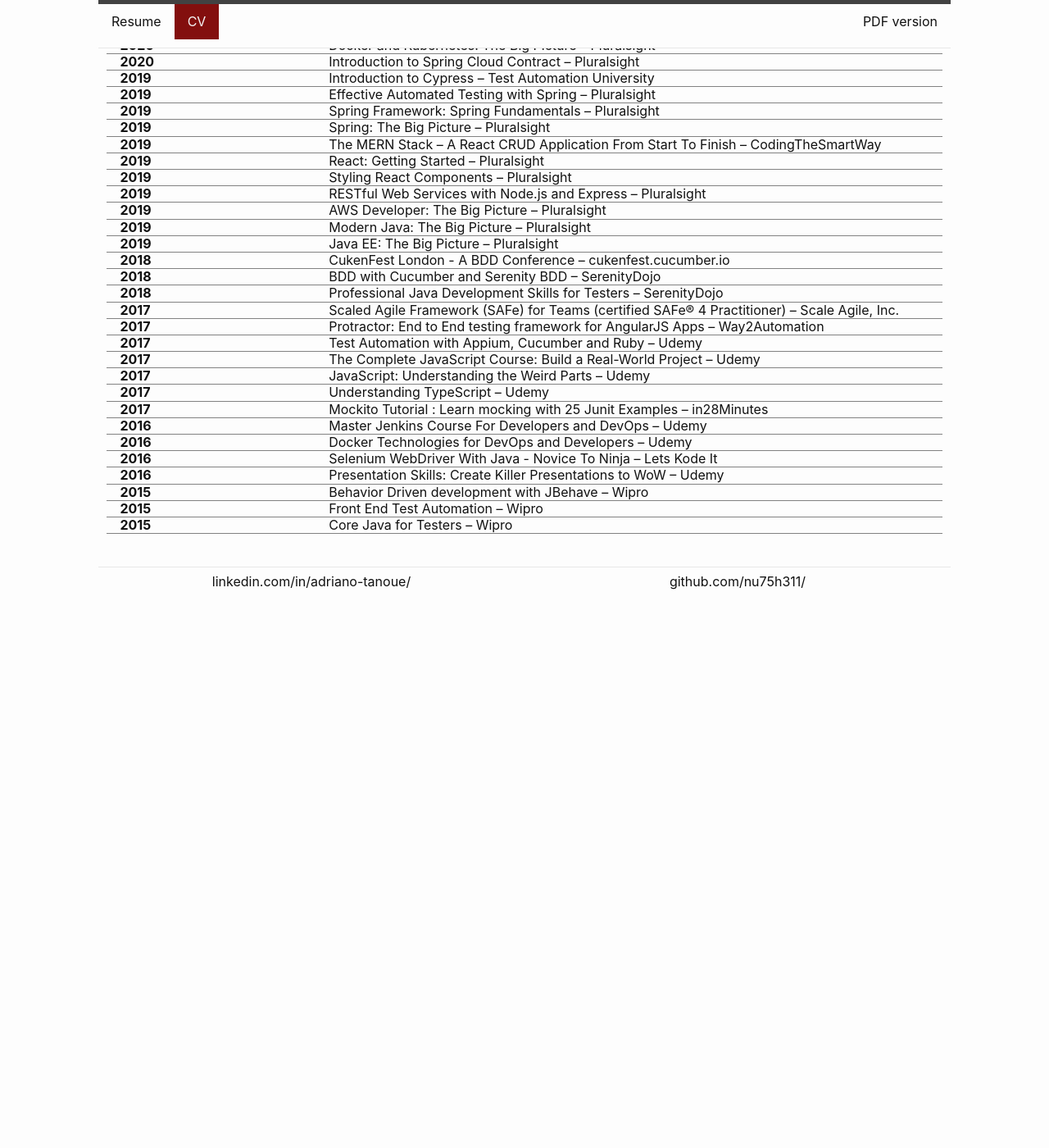
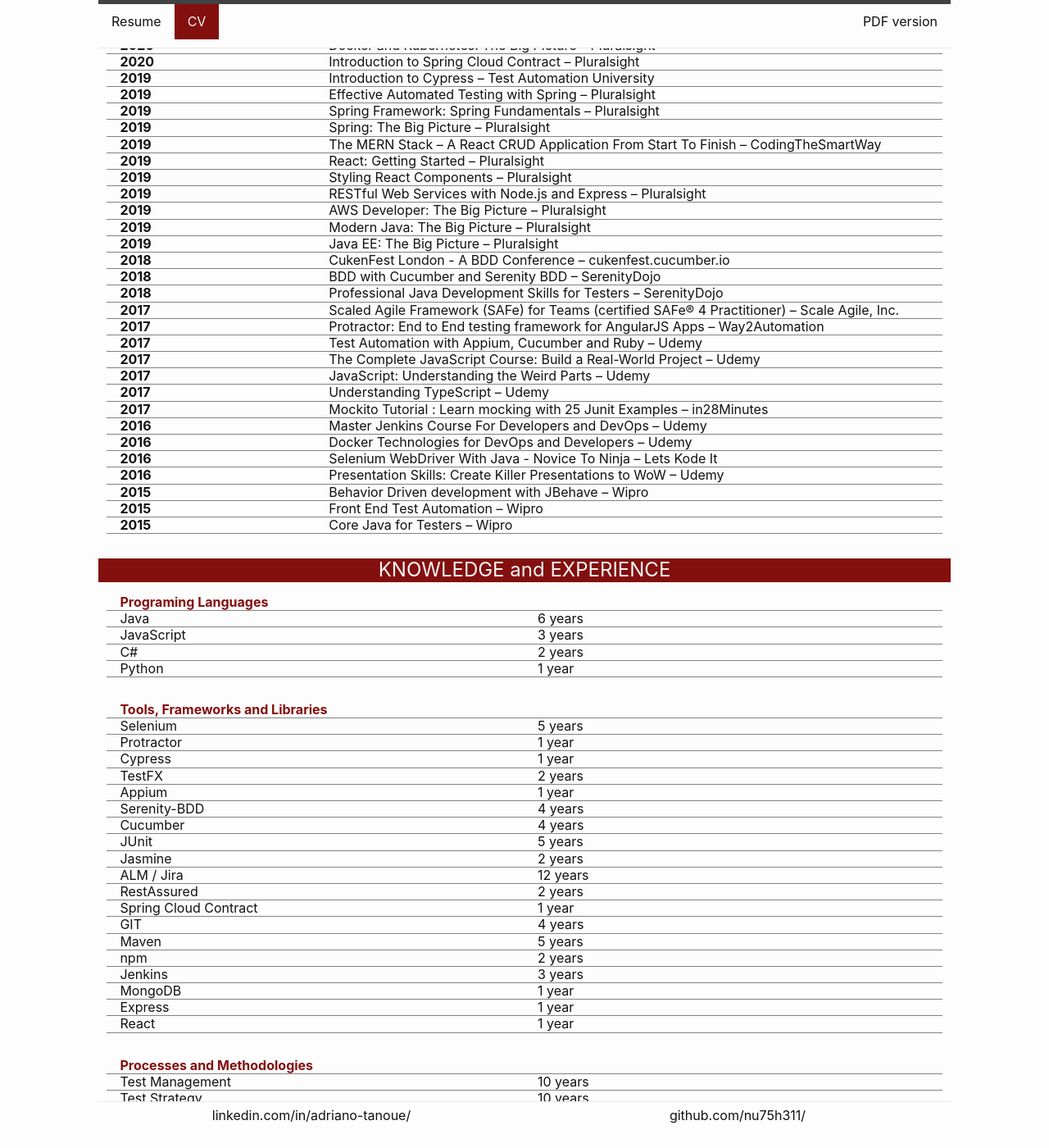
Before and after one commit to nu75h311/nu75h311.github.io, a Jekyll site: the page built from cv.md, in a window 1280 px wide and 1400 px high, scrolled down 582 px. Shown: the whole window at 82% size. Built offline with Jekyll 4.4.1, drawn with Linux system fonts in a browser that asks for light colours; before the commit the page ends 1331 px from its top, so only the background shows below that; some of the changed text lies outside the part shown.

Commit message:
knowledge

```diff
--- a/_data/skills.json
+++ b/_data/skills.json
@@ -2,131 +2,167 @@
     "PROCESSES": [
         {
             "name": "Test Management",
-            "score": 100
+            "score": 100,
+            "experience": 10
         },
         {
             "name": "Test Strategy",
-            "score": 100
+            "score": 100,
+            "experience": 10
         },
         {
             "name": "Test Automation",
-            "score": 90
+            "score": 90,
+            "experience": 5
         },
         {
             "name": "Defect Lifecycle",
-            "score": 100
+            "score": 100,
+            "experience": 14
         },
         {
             "name": "BDD",
-            "score": 100
+            "score": 100,
+            "experience": 6
         },
         {
             "name": "Business Analysis",
-            "score": 80
+            "score": 80,
+            "experience": 4
         },
         {
             "name": "Agile",
-            "score": 90
+            "score": 90,
+            "experience": 8
         },
         {
             "name": "Scrum",
-            "score": 90
+            "score": 90,
+            "experience": 6
         },
         {
             "name": "Waterfall",
-            "score": 100
+            "score": 100,
+            "experience": 8
         }
     ],
     "LANGUAGES": [
         {
             "name": "Java",
-            "score": 80
+            "score": 80,
+            "experience": 6
         },
         {
             "name": "JavaScript",
-            "score": 60
+            "score": 60,
+            "experience": 3
+        },
+        {
+            "name": "C#",
+            "score": 40,
+            "experience": 2
         },
         {
             "name": "Python",
-            "score": 40
+            "score": 40,
+            "experience": 1
         }
     ],
     "TOOLS": [
         {
             "name": "Selenium",
-            "score": 90
+            "score": 90,
+            "experience": 5
         },
         {
             "name": "Protractor",
-            "score": 50
+            "score": 50,
+            "experience": 1
         },
         {
             "name": "Cypress",
-            "score": 70
+            "score": 70,
+            "experience": 1
         },
         {
             "name": "TestFX",
-            "score": 80
+            "score": 80,
+            "experience": 2
         },
         {
             "name": "Appium",
-            "score": 20
+            "score": 20,
+            "experience": 1
         },
         {
             "name": "Serenity-BDD",
-            "score": 100
+            "score": 100,
+            "experience": 4
         },
         {
             "name": "Cucumber",
-            "score": 100
+            "score": 100,
+            "experience": 4
         },
         {
             "name": "JUnit",
-            "score": 80
+            "score": 80,
+            "experience": 5
         },
         {
             "name": "Jasmine",
-            "score": 50
+            "score": 50,
+            "experience": 2
         },
         {
             "name": "ALM / Jira",
-            "score": 90
+            "score": 90,
+            "experience": 12
         },
         {
             "name": "RestAssured",
-            "score": 80
+            "score": 80,
+            "experience": 2
         },
         {
             "name": "Spring Cloud Contract",
-            "score": 60
+            "score": 60,
+            "experience": 1
         },
         {
             "name": "GIT",
-            "score": 70
+            "score": 70,
+            "experience": 4
         },
         {
             "name": "Maven",
-            "score": 80
+            "score": 80,
+            "experience": 5
         },
         {
             "name": "npm",
-            "score": 50
+            "score": 50,
+            "experience": 2
         },
         {
             "name": "Jenkins",
-            "score": 70
+            "score": 70,
+            "experience": 3
         },
         {
             "name": "MongoDB",
-            "score": 40
+            "score": 40,
+            "experience": 1
         },
         {
             "name": "Express",
-            "score": 30
+            "score": 30,
+            "experience": 1
         },
         {
             "name": "React",
-            "score": 30
+            "score": 30,
+            "experience": 1
         }
     ],
     "PERSONAL": [
--- a/_includes/cv-background.html
+++ b/_includes/cv-background.html
@@ -2,7 +2,7 @@
 
 <div>
     <h3 class="section-title">BACKGROUND</h3>
-    <table class="two-columns-table">
+    <table class="r-25-75-columns-table">
         <tr>
             <th>Education</th>
             <th></th>
@@ -16,7 +16,7 @@
         {% endfor %}
     </table>
 
-    <table class="two-columns-table">
+    <table class="r-25-75-columns-table">
         <tr>
             <th>Courses/seminars</th>
             <th></th>
--- a/_includes/cv-general.html
+++ b/_includes/cv-general.html
@@ -2,7 +2,7 @@
 
 <div>
     <h3 class="section-title">GENERAL</h3>
-    <table class="two-columns-table">
+    <table class="r-25-75-columns-table">
         <tr>
             <th></th>
             <th></th>
--- /dev/null
+++ b/_includes/cv-knowledge.html
@@ -0,0 +1,41 @@
+{% assign skills = site.data.skills %}
+
+<div>
+    <h3 class="section-title">KNOWLEDGE and EXPERIENCE</h3>
+    <table class="r-50-50-columns-table">
+        <tr>
+            <th>Programing Languages</th>
+            <th></th>
+        </tr>
+        {% for language in skills.LANGUAGES %}
+            <tr>
+                <td>{{ language.name }}</td>
+                <td>{{ language.experience }} year{% if language.experience > 1 %}s{% endif %}</td>
+            </tr>
+        {% endfor %}
+    </table>
+    <table class="r-50-50-columns-table">
+        <tr>
+            <th>Tools, Frameworks and Libraries</th>
+            <th></th>
+        </tr>
+        {% for tool in skills.TOOLS %}
+            <tr>
+                <td>{{ tool.name }}</td>
+                <td>{{ tool.experience }} year{% if tool.experience > 1 %}s{% endif %}</td>
+            </tr>
+        {% endfor %}
+    </table>
+    <table class="r-50-50-columns-table">
+        <tr>
+            <th>Processes and Methodologies</th>
+            <th></th>
+        </tr>
+        {% for process in skills.PROCESSES %}
+            <tr>
+                <td>{{ process.name }}</td>
+                <td>{{ process.experience }} year{% if process.experience > 1 %}s{% endif %}</td>
+            </tr>
+        {% endfor %}
+    </table>
+</div>
--- a/_layouts/cv.html
+++ b/_layouts/cv.html
@@ -5,4 +5,5 @@ layout: default
 <div>
     {%- include cv-general.html -%}
     {%- include cv-background.html -%}
+    {%- include cv-knowledge.html -%}
 </div>
--- a/_sass/styles.scss
+++ b/_sass/styles.scss
@@ -182,7 +182,8 @@ h2 {
 /**
  * CV
  */
-table.two-columns-table {
+table.r-25-75-columns-table,
+table.r-50-50-columns-table {
     border-collapse: collapse;
     width          : 98%;
     margin         : 0 1% $spacing-unit;
@@ -198,12 +199,20 @@ table.two-columns-table {
         color: $main-color;
     }
 
+    tr:hover {
+        background-color: $brand-color-light;
+    }
+}
+
+table.r-25-75-columns-table {
     td:first-child {
         font-weight: bold;
         width      : 25%;
     }
+}
 
-    tr:hover {
-        background-color: $brand-color-light;
+table.r-50-50-columns-table {
+    td:first-child {
+        width: 50%;
     }
 }
```
